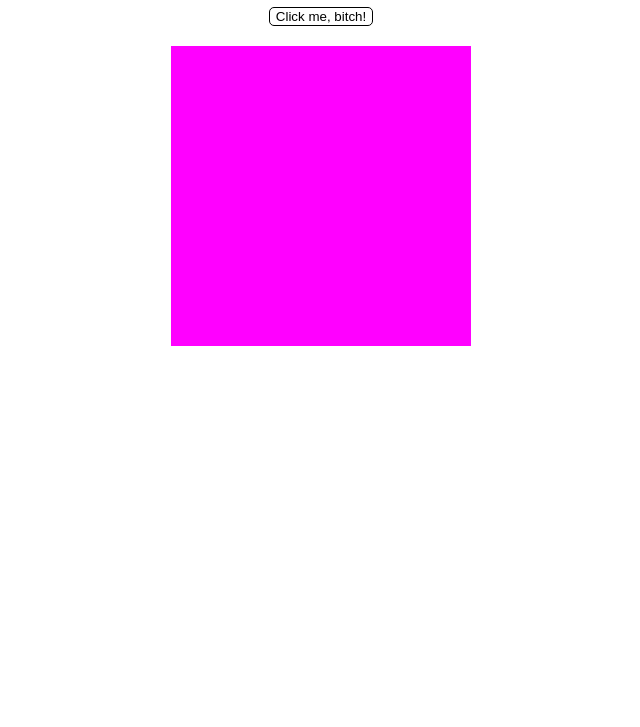
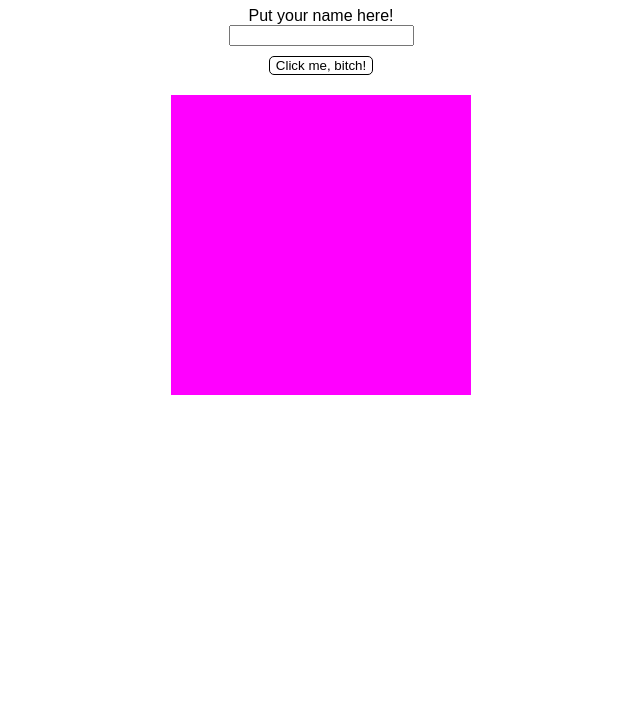
Before and after one commit to aebonner/hello-javascript, a plain HTML site: page index.html in a window 1280 px wide. Shown: the part 73-800 px from the top of the page, without its empty margins (319-959 px from the left). Drawn offline with Linux system fonts and the light colour scheme.

Commit message:
added name field

```diff
--- a/index.html
+++ b/index.html
@@ -2,18 +2,30 @@
 <html>
     <head>
         <script>
-function colorChange(){
+function doMagic(){
     console.log("Here the magic happens.");
     const myBox = document.getElementById('myBox');
     console.log(myBox);
     console.log(myBox.classList);
     myBox.classList.toggle('box-pink');
     myBox.classList.toggle('box-blue');
+
+    let name = document.getElementById("name").value;
+
+    if(name == 'Amanda'){
+        alert("You're a wizard, Amanda!");
+    } else if(name == 'Andrew'){
+        alert("You're da bomb.com, Andrew!");
+    } else {
+        alert("That's a stupid name bruh!");
+    }
+
 }
         </script>
         <style>
-body {
+* {
     text-align: center;
+    font-family:'Papyrus', sans-serif;
 }
 
 .box {
@@ -38,11 +50,30 @@ button {
     margin-bottom: 20px;
     border-radius: 5px;
 }
+
+.form {
+    margin: 0 auto;
+}
+label{
+    margin-bottom: 10px;
+}
+
+input {
+    margin-bottom: 10px;
+}
+input:focus, input:active {
+    border-color: magenta;
+    outline-color: magenta;
+}
         </style>
     </head>
 <body>
 <h1>Something something!</h1>
-<button onclick="colorChange()">Click me, bitch!</button>
+<div class="form">
+    <label for="name">Put your name here!</label><br>
+    <input type="text" id="name" name="name">
+</div>
+<button onclick="doMagic()">Click me, bitch!</button>
 <div id="myBox" class="box box-pink"></div>
 
 </body>
```
